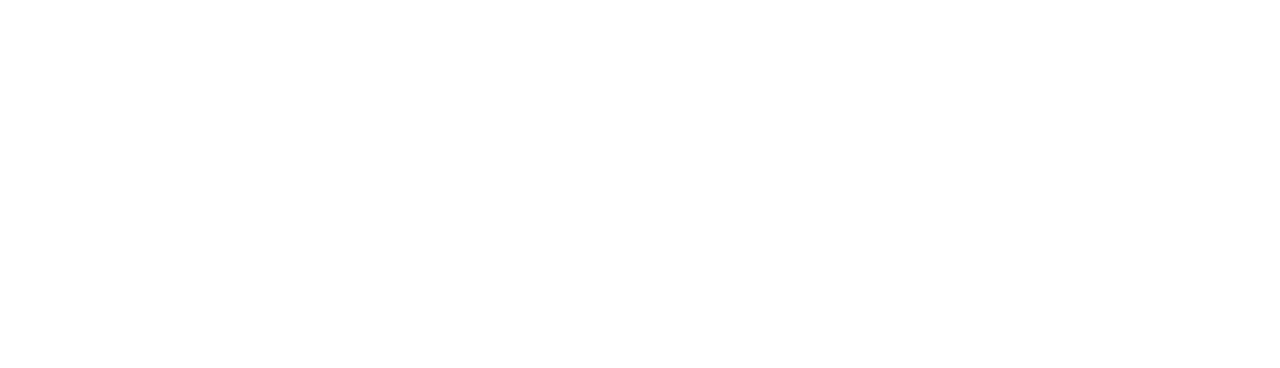
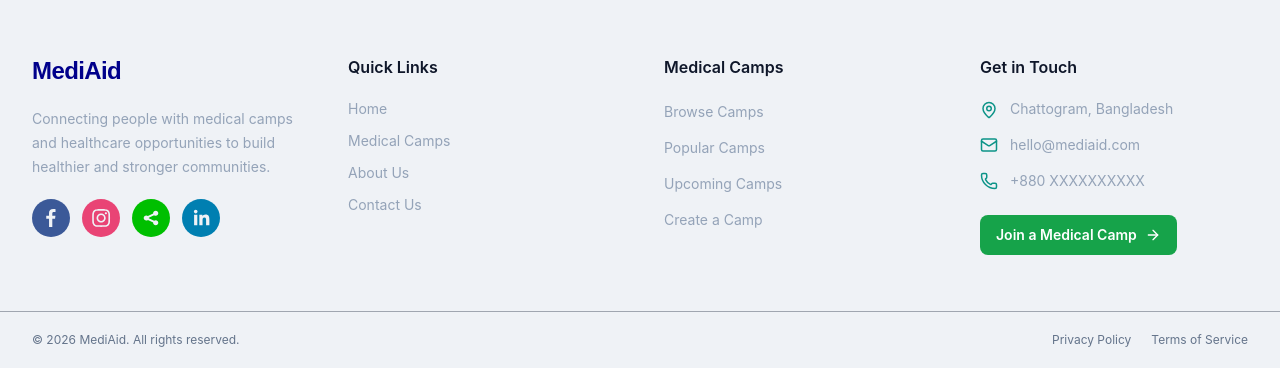
Before and after one commit to Mohammed-Arman-Alam/MediAid, a React (Vite) app: page / in a window 1280 px wide. Shown: the part 2143-2511 px from the top of the page. Before the commit the page ends 2162 px from the top, so only its background shows below. Built offline with nearby package versions, Linux system fonts and the light colour scheme.

Commit message:
added Footer.jsx

```diff
--- a/package.json
+++ b/package.json
@@ -17,6 +17,7 @@
     "react-dom": "^19.2.4",
     "react-icons": "^5.7.0",
     "react-router": "^7.17.0",
+    "react-social-icons": "^6.26.0",
     "tailwindcss": "^4.3.3"
   },
   "devDependencies": {
--- /dev/null
+++ b/src/components/Footer.jsx
@@ -0,0 +1,150 @@
+import React from "react";
+import {
+   Mail,
+   MapPin,
+   Phone,
+   ArrowRight,
+} from "lucide-react";
+import { SocialIcon } from 'react-social-icons';
+import { Link } from "react-router";
+
+const Footer = () => {
+    const socialIcons =[
+        { icon: (<SocialIcon url="https://www.facebook.com/" style={{ height: 38, width: 38 }}/>), label: "Facebook" },
+        { icon: (<SocialIcon url="https://www.instagram.com/" style={{ height: 38, width: 38 }}/>), label: "Instagram" },
+        { icon: (<SocialIcon url="https://x.com/" style={{ height: 38, width: 38 }}/>), label: "Twitter" },
+        { icon: (<SocialIcon url="https://www.linkedin.com/" style={{ height: 38, width: 38 }}/>), label: "LinkedIn" },
+    ]
+
+  return (
+    <footer className="text-[#0F172A] bg-[#E2E8F090]">
+      <div className="max-w-7-xl mx-auto px-4 sm:px-6 lg:px-8 py-14">
+        <div className="grid grid-cols-1 md:grid-cols-2 lg:grid-cols-4 gap-10 lg:gap-12">
+          <div className="lg:col-span-1">
+            <div className="text-2xl mb-5 font-bold font-montserrat tracking-tight text-[#00008B]">MediAid</div>
+            <p className="text-sm leading-6 max-w-sm text-[#94A3B8]">
+              Connecting people with medical camps and healthcare
+              opportunities to build healthier and stronger communities.
+            </p>
+            <div className="flex items-center gap-3 mt-5">
+              {socialIcons.map(({icon, label }) => (
+                <a
+                  key={label}
+                  href="#"
+                  aria-label={label}
+                  className="rounded-full flex items-center justify-center
+                  transition-all duration-300 hover:-translate-y-1"
+                >
+                  {icon}
+                </a>
+              ))}
+            </div>
+          </div>
+
+          <div>
+            <h3 className="font-semibold text-base mb-5">
+              Quick Links
+            </h3>
+
+            <ul className="space-y-3 text-sm transition-colors duration-200  text-[#94A3B8]">
+                <li className="hover:text-[#00008B]"><Link to='/'>Home</Link></li>
+                <li className="hover:text-[#00008B]"><Link t0='/allCamps'>Medical Camps</Link></li>
+                <li className="hover:text-[#00008B]"><Link>About Us</Link></li>
+                <li className="hover:text-[#00008B]"><Link>Contact Us</Link></li>
+            </ul>
+          </div>
+
+          <div>
+            <h3 className="font-semibold text-base mb-5">
+              Medical Camps
+            </h3>
+
+            <ul className="space-y-3">
+              {[
+                "Browse Camps",
+                "Popular Camps",
+                "Upcoming Camps",
+                "Create a Camp",
+              ].map((item) => (
+                <li key={item}>
+                  <a
+                    href="#"
+                    className="text-sm transition-colors duration-200 hover:text-[#00008B] text-[#94A3B8]">
+                    {item}
+                  </a>
+                </li>
+              ))}
+            </ul>
+          </div>
+
+          <div>
+            <h3 className="font-semibold text-base mb-5">
+              Get in Touch
+            </h3>
+
+            <div className="space-y-4">
+              <div className="flex items-start gap-3">
+                <MapPin
+                  size={18}
+                  className="mt-0.5 shrink-0 text-[#0D9488]"
+                />
+                <p className="text-sm leading-5 text-[#94A3B8]">
+                  Chattogram, Bangladesh
+                </p>
+              </div>
+              <div className="flex items-center gap-3">
+                <Mail
+                  size={18}
+                  className="shrink-0 text-[#0D9488]"
+                />
+                <a
+                  href="mailto:armanalam2410@gmail.com"
+                  className="text-sm text-[#94A3B8] hover:text-[#0D9488] transition-colors"
+                >
+                  hello@mediaid.com
+                </a>
+              </div>
+              <div className="flex items-center gap-3">
+                <Phone
+                  size={18}
+                  className="shrink-0 text-[#0D9488]"
+                />
+                <a
+                  href=""
+                  className="text-sm text-[#94A3B8] hover:text-[#0D9488] transition-colors"
+                >
+                  +880 XXXXXXXXXX
+                </a>
+              </div>
+            </div>
+
+            <Link to='/allCamps'>
+                <button className="bg-[#16A34A] mt-6 inline-flex items-center gap-2 px-4 py-2.5 rounded-lg text-sm font-semibold text-white transition-all duration-300 hover:-translate-y-0.5">
+              Join a Medical Camp
+                <ArrowRight size={16} />
+                </button>
+            </Link>
+          </div>
+        </div>
+      </div>
+      <div
+        className="border-t"
+        style={{ borderColor: "#1E293B60" }}
+      >
+        <div className="max-w-7xl mx-auto px-4 sm:px-6 lg:px-8 py-5">
+          <div className="flex flex-col md:flex-row items-center justify-between gap-3">
+            <p className="text-xs text-[#64748B]">
+              © {new Date().getFullYear()} MediAid. All rights reserved.
+            </p>
+            <div className="flex items-center gap-5">
+              <p className="text-xs transition-colors hover:text-[#00008B] text-[#64748B]">Privacy Policy</p>
+              <p className="text-xs text-[#64748B] transition-colors hover:text-[#00008B]">Terms of Service</p>
+            </div>
+          </div>
+        </div>
+      </div>
+    </footer>
+  );
+};
+
+export default Footer;
--- a/src/layouts/MainLayout.jsx
+++ b/src/layouts/MainLayout.jsx
@@ -1,12 +1,14 @@
 import React from 'react';
 import { Outlet } from 'react-router';
 import Navbar from '../components/Navbar';
+import Footer from '../components/Footer';
 
 const MainLayout = () => {
     return (
         <>
             <Navbar></Navbar>
             <Outlet></Outlet>
+            <Footer></Footer>
         </>
     );
 };
```
Also changed, not shown: 1 other file (tests, documents, lock files or other folders).
